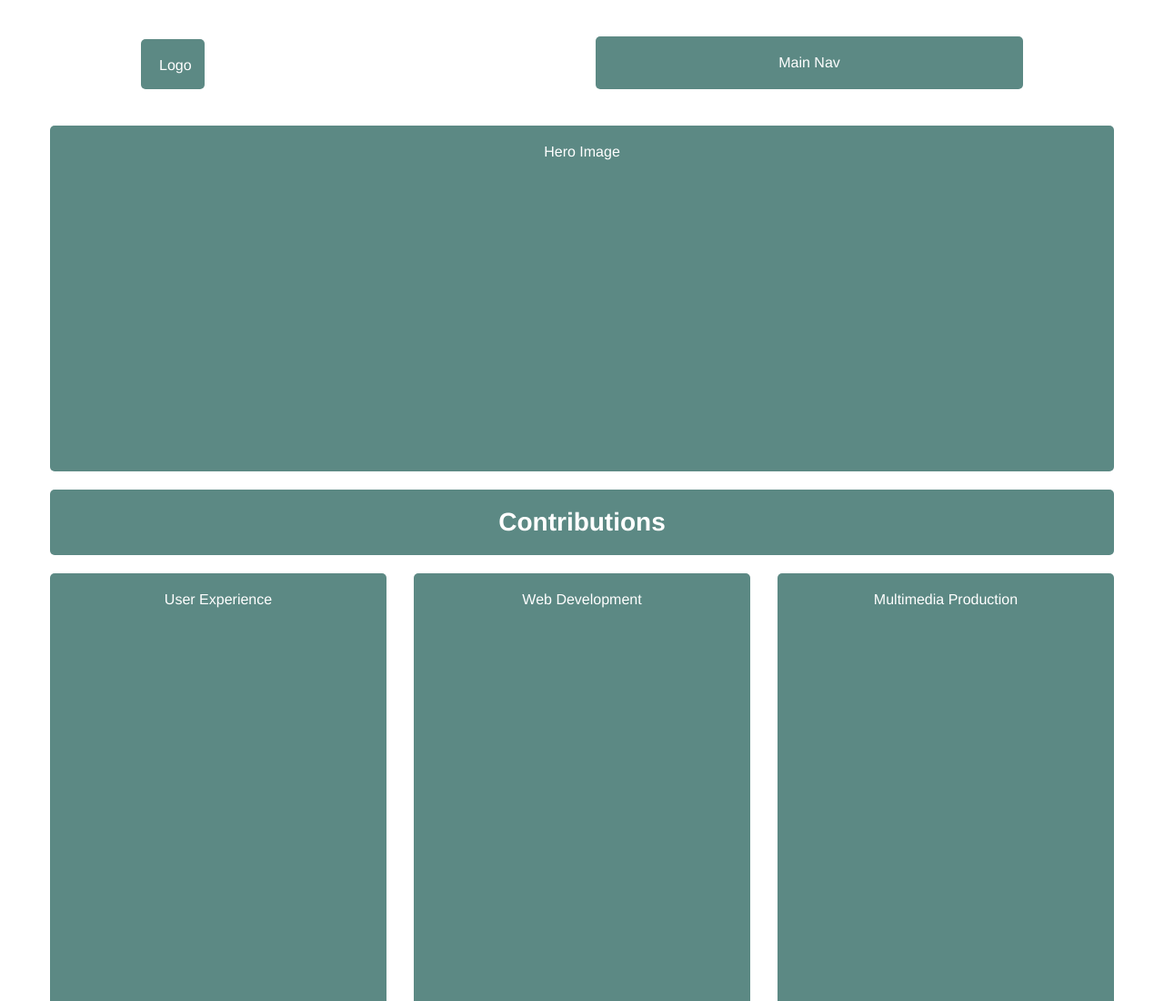
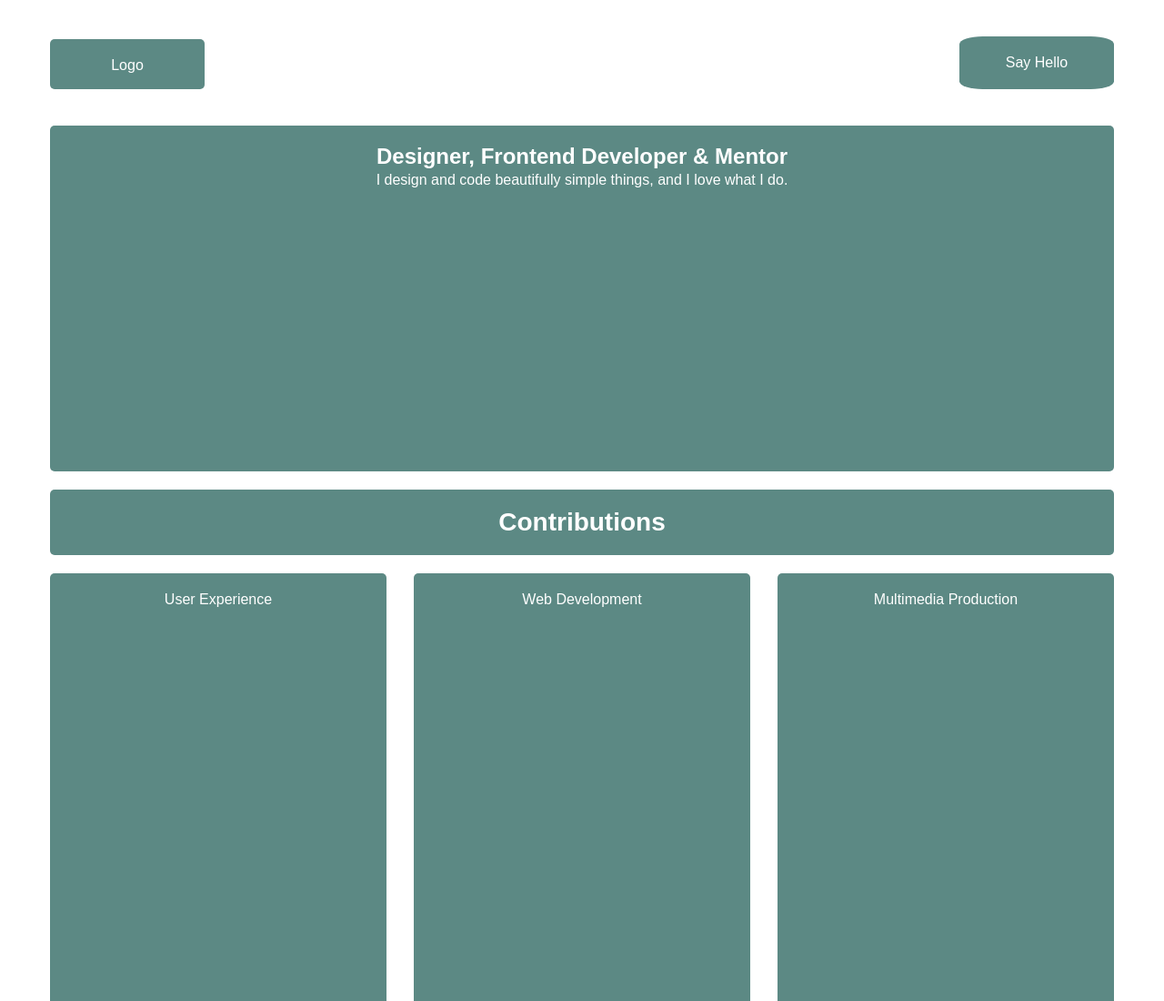
Before and after one commit to haemhariharan26/h_rajeswarisekar_portfolio-main, a plain HTML site: page index.html in a window 1280 px wide. Shown: the top 1100 px of the page at 91% size. Drawn offline with Linux system fonts and the light colour scheme.

Commit message:
reworked the content

```diff
--- a/css/main.css
+++ b/css/main.css
@@ -1,15 +1,15 @@
 @font-face {
-  font-family: alataregular;
+  font-family: 'Poppins', sans-serif;
   font-weight: normal;
   font-style: normal;
-  src: url("../fonts/Alata-Regular.ttf.ttf") format("ttf"), url("../fonts/Alata-Regular.ttf.ttf") format("tff");
+  src: url("../fonts/Poppins-Medium.ttf") format("ttf"), url("../fonts/Poppins-Regular.ttf") format("tff");
 }
 body {
-  font-family: "alataregular", helvetica, arial, sans-serif;
+  font-family: 'Poppins', sans-serif;
 }
 
 h2 {
-  font-family: "alataregular", helvetica, arial;
+  font-family: 'Poppins', sans-serif;
   font-size: 28px;
   color: #f2d8d8;
   margin-bottom: 20px;
@@ -53,6 +53,10 @@ p {
   text-decoration: none;
 }
 
+#main-nav {
+  border-radius: 15%;
+}
+
 @media screen and (min-width: 768px) {
   #main-header #main-nav ul {
     justify-content: flex-end;
--- a/index.html
+++ b/index.html
@@ -4,21 +4,23 @@
     <meta charset="UTF-8" />
     <!-- in mobile set initial zoom level of page to 100%, set site size to equal device width not a larger canvas that is shrunk down-->
     <meta name="viewport" content="initial-scale=1.0, width=device-width" />
-    <title>Estefania Portfolio</title>
+    <title>Haem Portfolio</title>
     <link href="css/grid.css" rel="stylesheet" />
     <link href="css/main.css" rel="stylesheet" />
   </head>
 
 <body>
-    <h1 class="hidden">Estefania Aguilar Portfolio</h1>
+    <h1 class="hidden">Haem Hariharan</h1>
 <header class="grid-con" id="main-header">
-    <nav id="main-nav" class="box col-start-1 col-end-2 m-col-start-7 m-col-end-12">Main Nav</nav>
-    <div class="box col-start-3 col-end-5 m-col-start-2 m-col-end-3" id="logo">Logo</div>
+    <nav id="main-nav" class="box col-start-1 col-end-2 m-col-start-11 m-col-end-13">Say Hello</nav>
+    <div class="box m-col-start-1 m-col-end-3" id="logo">Logo</div>
 
 </header>
     <section class="grid-con" id="hero-con">
-        <h2 class="hidden">Hero image</h2>
-        <div class="box col-span-full">Hero Image</div>
+        <h1 class="hidden">Designer, Frontend Developer & Mentor</h1>
+        <div class="box col-span-full"><h1 class="">Designer, Frontend Developer & Mentor</h1><p>I design and code beautifully simple things, and I love what I do.</p>
+            <img src="" alt="">
+        </div>
     </section>
 
 
```
